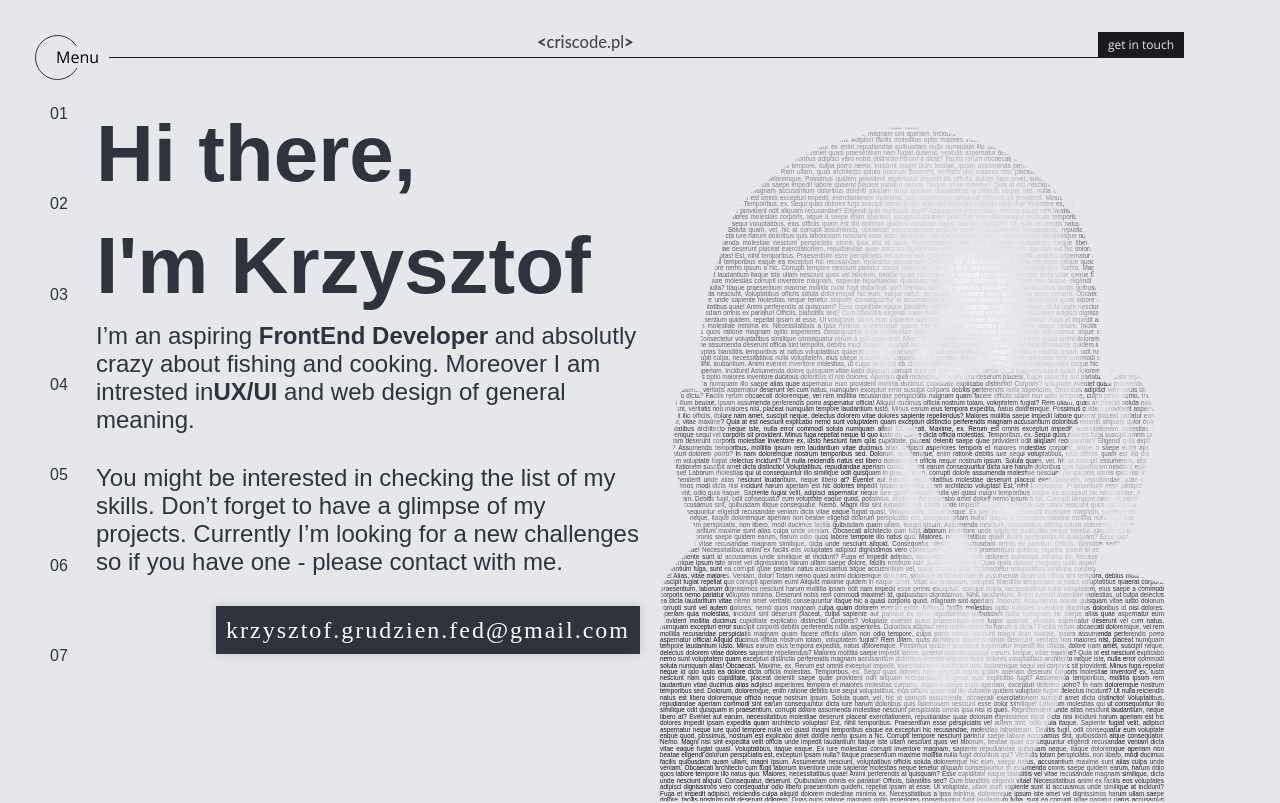
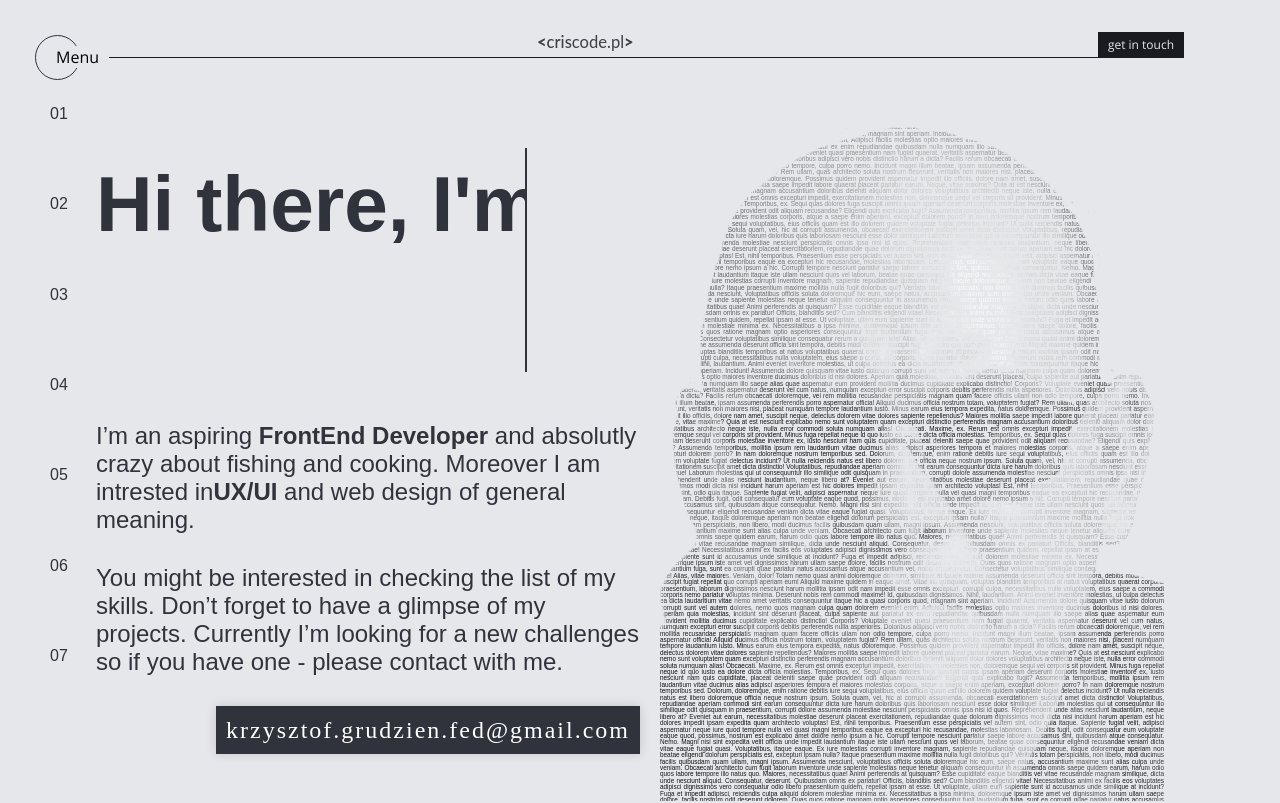
Before and after one commit to KrzysztofGrudzien/krzysztofgrudzien, a React (Create React App) app: page / in a window 1280 px wide. Shown: the top 803 px of the page. Built offline with nearby package versions, Linux system fonts and the light colour scheme; a web font is replaced by a local one.

Commit message:
feat(scss): add animation to the header

```diff
--- a/src/Sass/Components/Main.module.scss
+++ b/src/Sass/Components/Main.module.scss
@@ -1,4 +1,5 @@
 @import '../Utils/variables.scss';
+@import '../Utils/animation.scss';
 
 .main {
     color: darken($grey, 70%);
@@ -14,9 +15,26 @@
     width: 50%;
 
     &__title {
+        color: transparent;
         font-family: 'rift', sans-serif;
-        font-size: 5rem;
+        font-size: 4.9rem;
         line-height: 7rem;
+        margin: 50px 0;
+        position: relative;
+    }
+
+    &__title::before {
+        animation: typing 12s linear infinite;
+        border-right: solid 2px darken($grey, 70%);
+        color: darken($grey, 70%);
+        content: attr(data-text);
+        height: 100%;
+        left: 0;
+        position: absolute;
+        overflow: hidden;
+        top: 0;
+        width: 100%;
+        white-space: nowrap;
     }
 
     &__description {
--- /dev/null
+++ b/src/Sass/Utils/animation.scss
@@ -0,0 +1,18 @@
+@keyframes typing {
+    0% {
+        width: 0;
+    }
+
+    10% {
+        width: 0;
+    }
+    50% {
+        width: 100%;
+    }
+    60% {
+        width: 100%;
+    }
+    100% {
+        width: 0;
+    }
+}
--- a/src/Sass/main.scss
+++ b/src/Sass/main.scss
@@ -5,6 +5,7 @@
 
 /* -------------- UTILS ------------- */
 @import "./Utils/variables.scss";
+@import "./Utils/animation.scss";
 
 /* -------------- BASE -------------- */
 @import "./Base/index.scss";
--- a/src/pages/Main.js
+++ b/src/pages/Main.js
@@ -5,8 +5,7 @@ const Main = () => {
     return (
         <main className={styles.main}>
             <section className={styles.author}>
-                <h1 className={styles.author__title}>Hi there,<br />
-                    I'm Krzysztof </h1>
+                <h1 data-text="Hi there, I'm Krzysztof" className={styles.author__title}>Hi there, I'm Krzysztof </h1>
                 <p className={styles.author__description}>
                     I’m an aspiring <b>FrontEnd Developer</b> and absolutly crazy about fishing and cooking. Moreover I am intrested in<b>UX/UI</b> and web design of general meaning.
                 </p>
```
